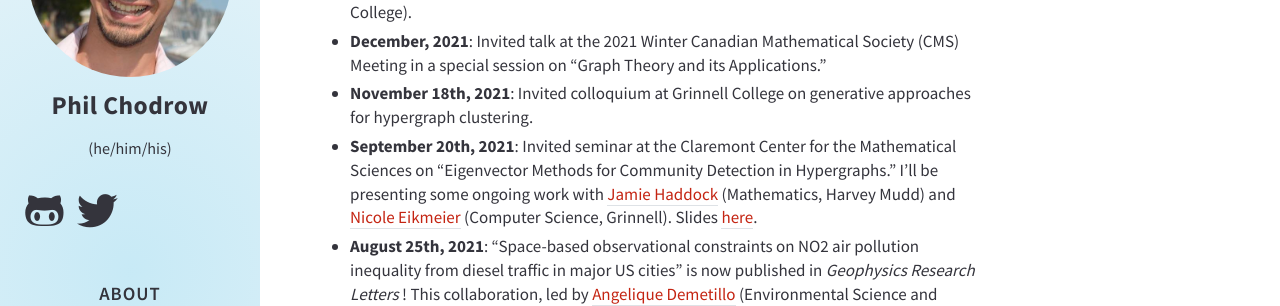
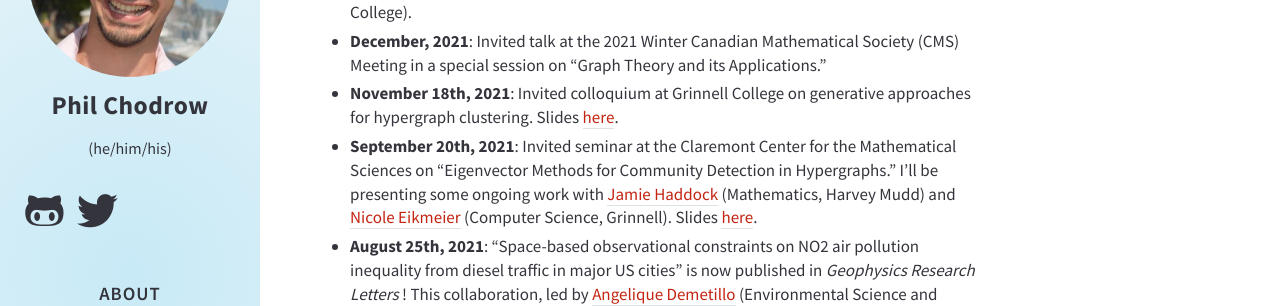
Before and after one commit to PhilChodrow/UCLA-website, a Jekyll site: the page built from index.md, in a window 1280 px wide and 900 px high, scrolled down 666 px. Shown: the part 178-484 px from the top of the window. Built offline with Jekyll 4.4.1, drawn with Linux system fonts in a browser that asks for light colours; nearby versions of some CDN libraries; comment, search, counter and statistics services are not loaded; a style sheet for code colours, icons or effects is not loaded.

Commit message:
Update index.md

```diff
--- a/index.md
+++ b/index.md
@@ -20,7 +20,7 @@ I did my PhD at MIT's [Operations Research Center](https://www.mit.edu/~orc/) un
 - **February, 2022**: I will be a co-organizer of the second edition of the workshop on [Graphs And More Complex Structures For Learning And Reasoning](https://sites.google.com/view/gclr2021/speakers) at AAAI in February, 2022.
 - **January, 2022**: There will be a session at Joint Mathematics Meetings on "Projects Across the Mathematics Curriculum"! I am organizing it together with [Bradley Burdick](https://sites.google.com/view/bradleylewisburdick) (Hanover College).
 - **December, 2021**: Invited talk at the 2021 Winter Canadian Mathematical Society (CMS) Meeting in a special session on "Graph Theory and its Applications."
-- **November 18th, 2021**: Invited colloquium at Grinnell College on generative approaches for hypergraph clustering.
+- **November 18th, 2021**: Invited colloquium at Grinnell College on generative approaches for hypergraph clustering. Slides [here](http://www.philchodrow.com/talks/grinnell-2021).
 - **September 20th, 2021**: Invited seminar at the Claremont Center for the Mathematical Sciences on "Eigenvector Methods for Community Detection in Hypergraphs." I'll be presenting some ongoing work with [Jamie Haddock](https://www.math.ucla.edu/~jhaddock/) (Mathematics, Harvey Mudd) and [Nicole Eikmeier](https://eikmeier.sites.grinnell.edu/) (Computer Science, Grinnell). Slides [here](http://www.philchodrow.com/talks/hypergraph-spectral/#1).
 - **August 25th, 2021**: "Space-based observational constraints on NO2 air pollution inequality from diesel traffic in major US cities" is now published in *Geophysics Research Letters*! This collaboration, led by [Angelique Demetillo](https://maryangelique.com) (Environmental Science and Atmospheric Chemistry, UVA) and [Sally Pusede](https://pusede.evsc.virginia.edu) (Environmental Science, UVA), uses satellite data and spatial analysis to study class, ethnic, and racial disparities in NO₂ pollution in major US cities. We used the information-geometric tools from "Structure and information in spatial segregation" to study ethnic and racial segregation. Read the new paper [here](https://agupubs.onlinelibrary.wiley.com/doi/10.1029/2021GL094333)!
 - **August 25th, 2021**: Our explainer article "[Networks, Dynamics, and Prestige: How Hierarchies Emerge from Individual Choices
```
